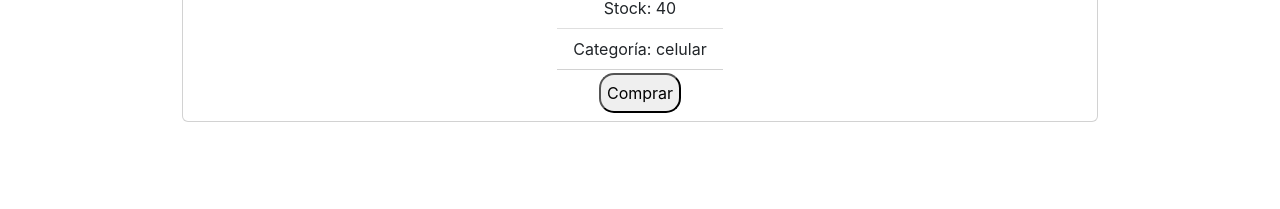
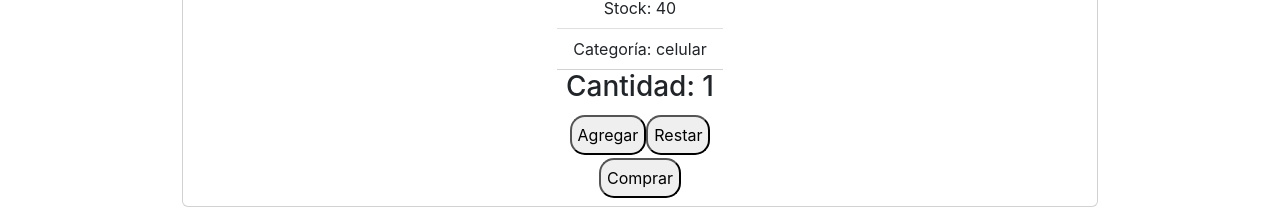
Before and after one commit to Riquimaru/react_tp1_barone, a React (Create React App) app: page /item/1 in a window 1280 px wide. Shown: the part 672-881 px from the top of the page. Built offline with nearby package versions, Linux system fonts and the light colour scheme.

Commit message:
se agregó contador

```diff
--- /dev/null
+++ b/src/components/ItemContador/ItemContador.js
@@ -0,0 +1,24 @@
+import { useState } from "react"
+
+const ItemContador = ({stock})=>{
+const [contador, setContador] = useState(1)
+const sumar = ()=>{
+    if (contador < stock){
+    setContador (contador+1)
+    }
+}
+const restar = () =>{
+    if (contador > 1){
+    setContador(contador-1)
+    }
+}
+return(
+    <div>
+        <h3>Cantidad: {contador}</h3>
+        <button onClick={sumar}>Agregar</button>
+        <button onClick={restar}>Restar</button>
+    </div>
+)
+}
+
+export default ItemContador;
--- a/src/components/ItemDetail/ItemDetail.js
+++ b/src/components/ItemDetail/ItemDetail.js
@@ -1,4 +1,5 @@
 import '../ItemList/ItemList.css'
+import ItemContador from "../ItemContador/ItemContador";
 const ItemDetail = ({ nombre, precio, imagen, descripcion, stock, categoria, }) => {
     return (
         <div class="container">
@@ -13,6 +14,7 @@ const ItemDetail = ({ nombre, precio, imagen, descripcion, stock, categoria, })
                     <li className="list-group-item">Stock: {stock}</li>
                     <li className="list-group-item">Categoría: {categoria}</li>
                 </ul>
+                <ItemContador stock={stock}/>
                 <button>Comprar</button>
             </div>
         </div>
```
